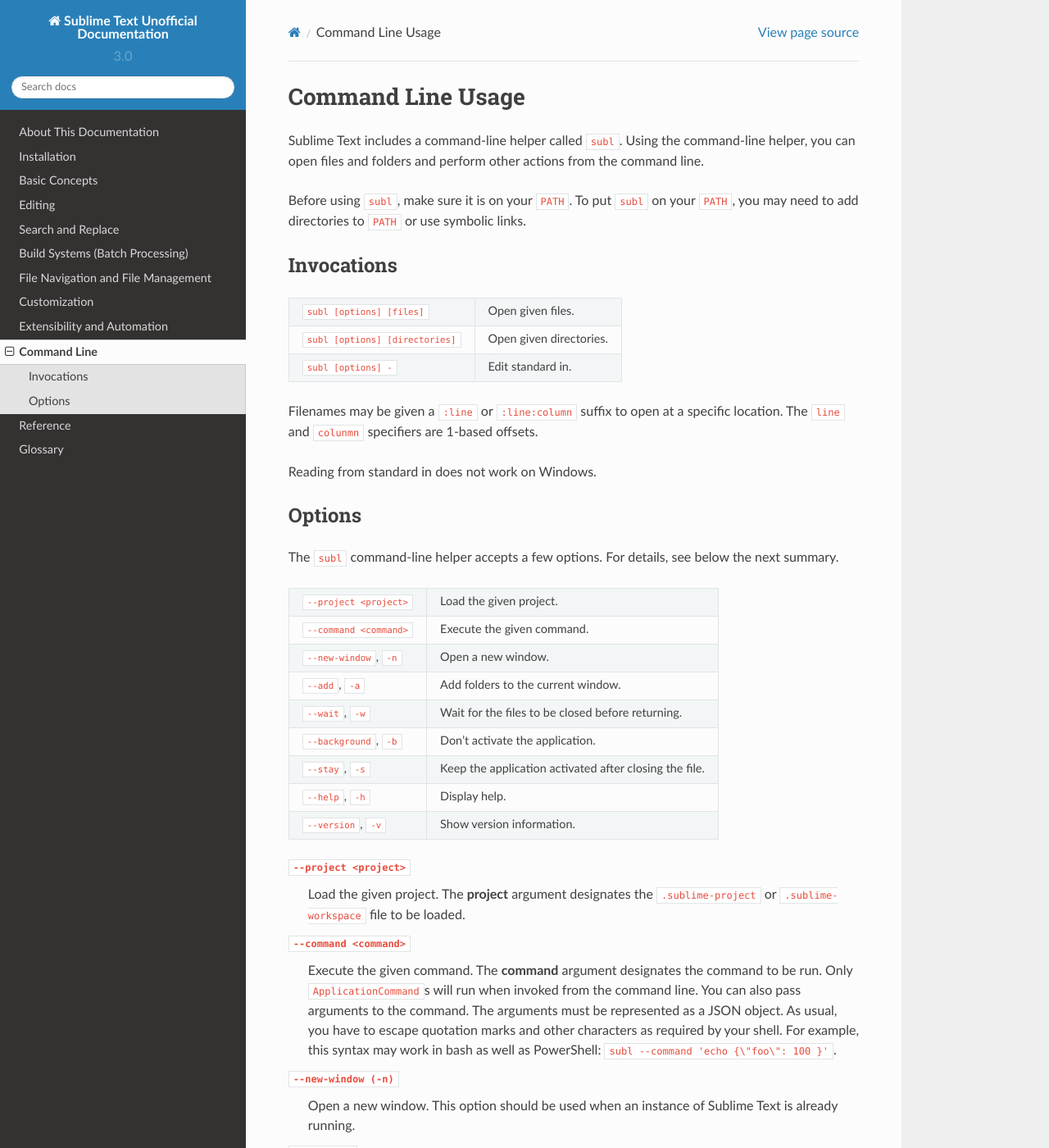
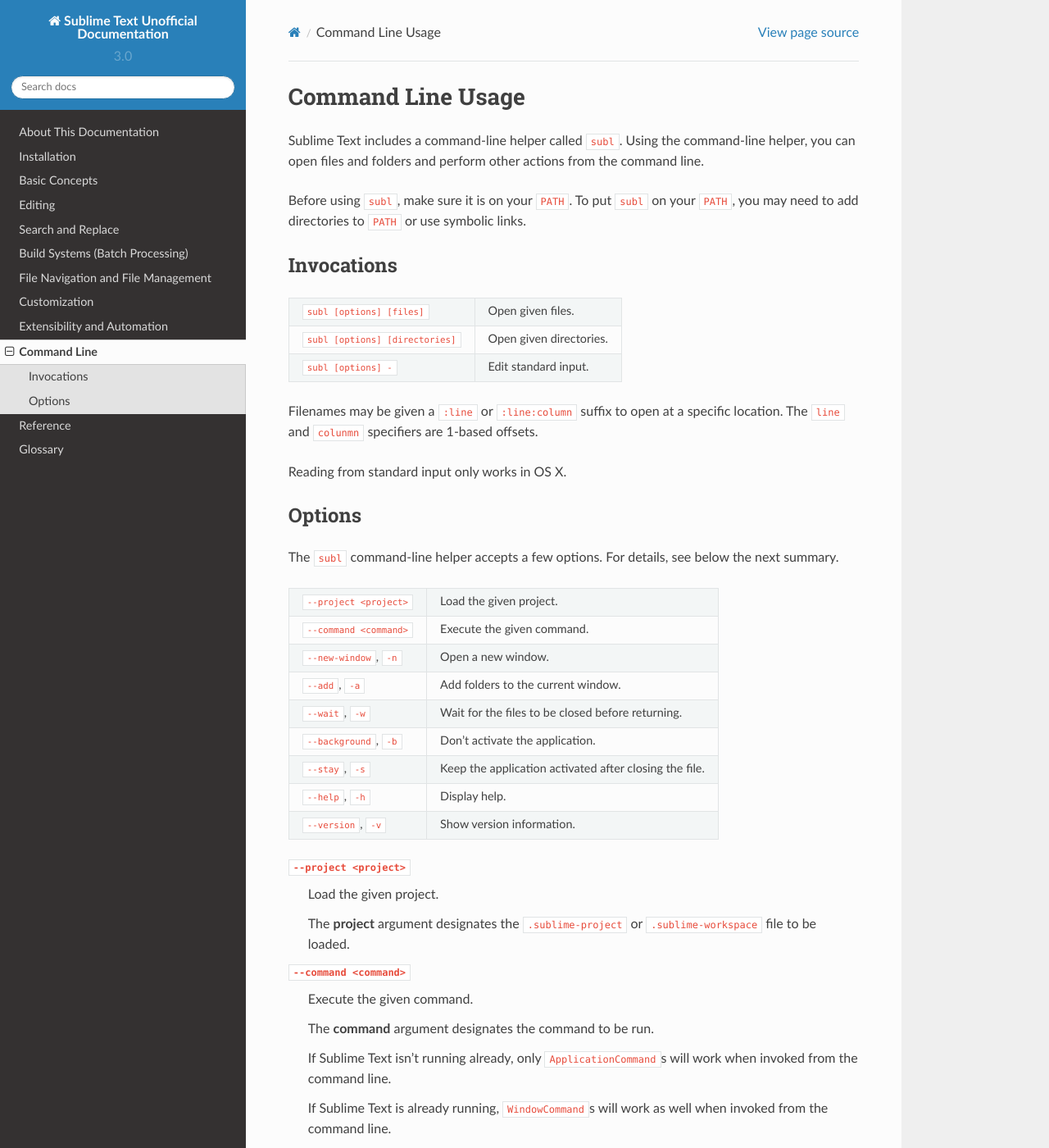
Before and after one commit to guillermooo/sublime-undocs, a Sphinx documentation site: the page built from source/command_line/command_line.rst, in a window 1280 px wide and 1400 px high. Shown: the whole window at 82% size. Built offline with Sphinx 7.4.7 and the Read the Docs theme 2.0.0, drawn with Linux system fonts in a browser that asks for light colours; some of the changed text lies outside the part shown.

Commit message:
review changes

```diff
--- a/source/_includes/command_line.g.txt
+++ b/source/_includes/command_line.g.txt
@@ -3,14 +3,14 @@
 ================================ =======================
 ``subl [options] [files]``       Open given files.
 ``subl [options] [directories]`` Open given directories.
-``subl [options] -``             Edit standard in.
+``subl [options] -``             Edit standard input.
 ================================ =======================
 
 Filenames may be given a ``:line`` or ``:line:column`` suffix
 to open at a specific location.
 The ``line`` and ``colunmn`` specifiers are 1-based offsets.
 
-Reading from standard in does not work on Windows.
+Reading from standard input only works in OS X.
 
 Options
 -------
@@ -31,16 +31,27 @@
 ======================== ======================================================
 
 ``--project <project>``
-   Load the given project. The **project** argument
+   Load the given project.
+
+   The **project** argument
    designates the :file:`.sublime-project` or :file:`.sublime-workspace` file
    to be loaded.
 
 
 ``--command <command>``
-   Execute the given command. The **command** argument
+   Execute the given command.
+
+   The **command** argument
    designates the command to be run.
-   Only ``ApplicationCommand``\s will run
+
+   If Sublime Text isn't running already,
+   only ``ApplicationCommand``\s will work
    when invoked from the command line.
+
+   If Sublime Text is already running,
+   ``WindowCommand``\s will work as well
+   when invoked from the command line.
+
    You can also pass arguments
    to the command. The arguments must
    be represented as a JSON object.
@@ -60,9 +71,13 @@
    is already running.
 
 
+
+
 ``--add (-a)``
    Add folders to the current window
    instead of opening a new window.
+
+
 
 
 ``--wait (-w)``
@@ -74,15 +89,23 @@
    Implied if reading from standard input.
 
 
+
+
 ``--background (-b)``
    Don't activate the application.
+
+
 
 ``--stay (-s)``
    Keep the application activated after closing the file. Only works in combination
    with ``--wait``.
 
+
+
 ``--help (-h)``
    Display help.
 
+
+
 ``--version (-v)``
    Show version information.
```
